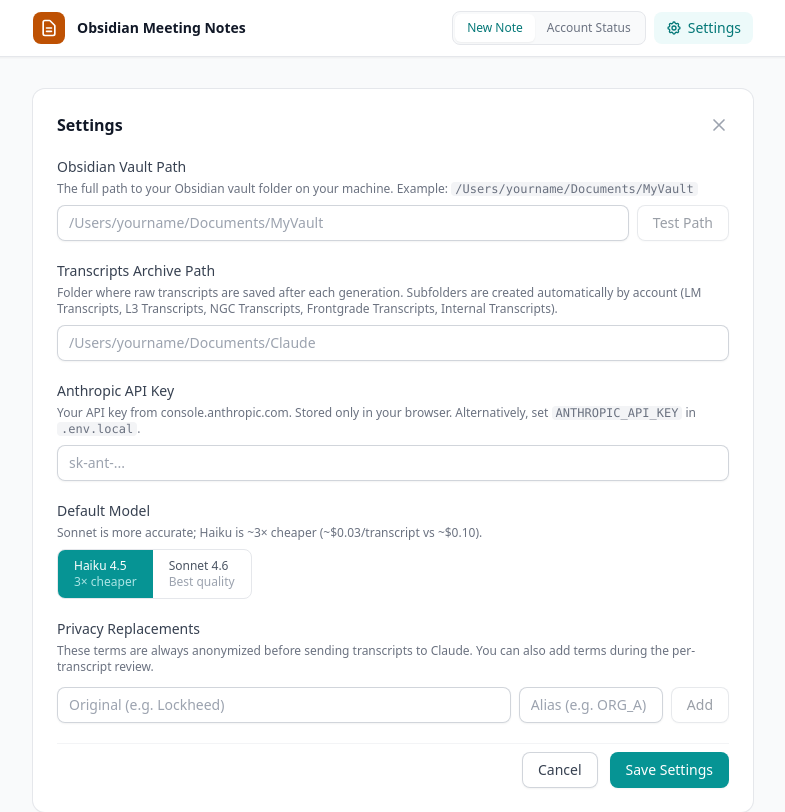
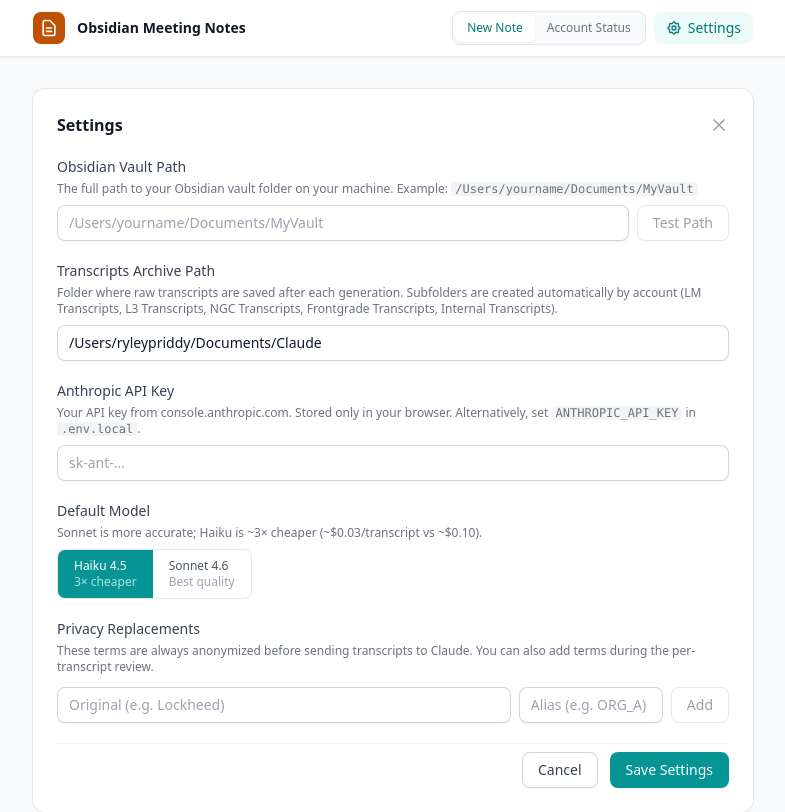
Before and after one commit to ryleyp/notetaker-webapp, a Next.js app: page / in a window 1280 px wide. Shown: the top 812 px of the page, without its empty margins (247-1032 px from the left). Built offline with nearby package versions, Linux system fonts and the light colour scheme.

Commit message:
Default transcripts archive path to /Users/ryleypriddy/Documents/Claude
https://claude.ai/code/session_014vc82DsxqhcToczRpoA5as

```diff
--- a/src/app/page.js
+++ b/src/app/page.js
@@ -15,7 +15,7 @@ import { calcCost, formatCost } from "@/lib/pricing";
 export default function Home() {
   const [mode, setMode] = useState("new");
   const [showSettings, setShowSettings] = useState(false);
-  const [settings, setSettings] = useState({ vaultPath: "", apiKey: "", replacements: [] });
+  const [settings, setSettings] = useState({ vaultPath: "", transcriptsPath: "/Users/ryleypriddy/Documents/Claude", apiKey: "", replacements: [] });
 
   // New note state
   const [meetingTitle, setMeetingTitle] = useState("");
@@ -43,7 +43,7 @@ export default function Home() {
       const stored = localStorage.getItem("obsidian-notes-settings");
       if (stored) {
         const parsed = JSON.parse(stored);
-        setSettings({ replacements: [], ...parsed });
+        setSettings({ replacements: [], transcriptsPath: "/Users/ryleypriddy/Documents/Claude", ...parsed });
         if (parsed.model) setModel(parsed.model);
         if (!parsed.vaultPath) setShowSettings(true);
       } else {
```
